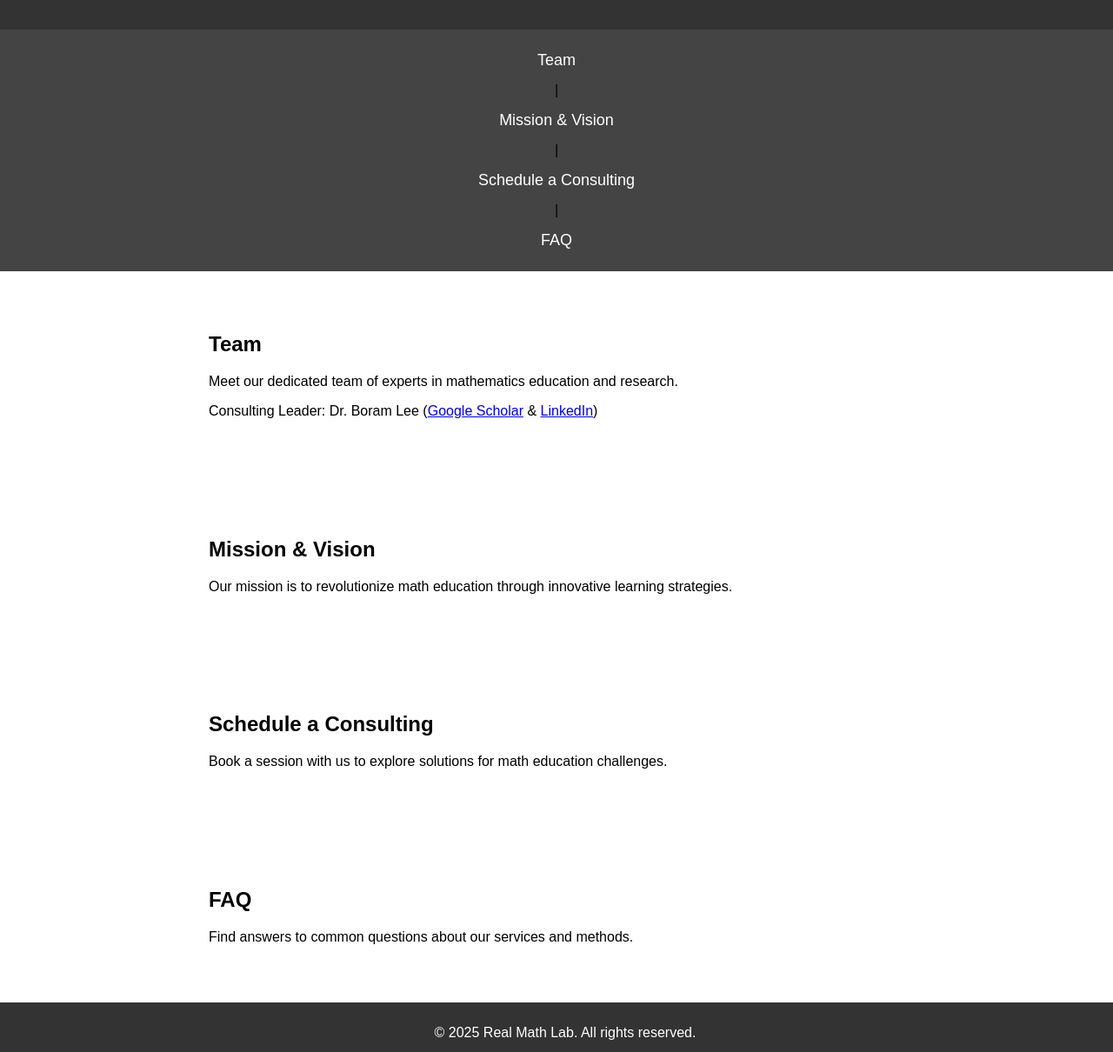
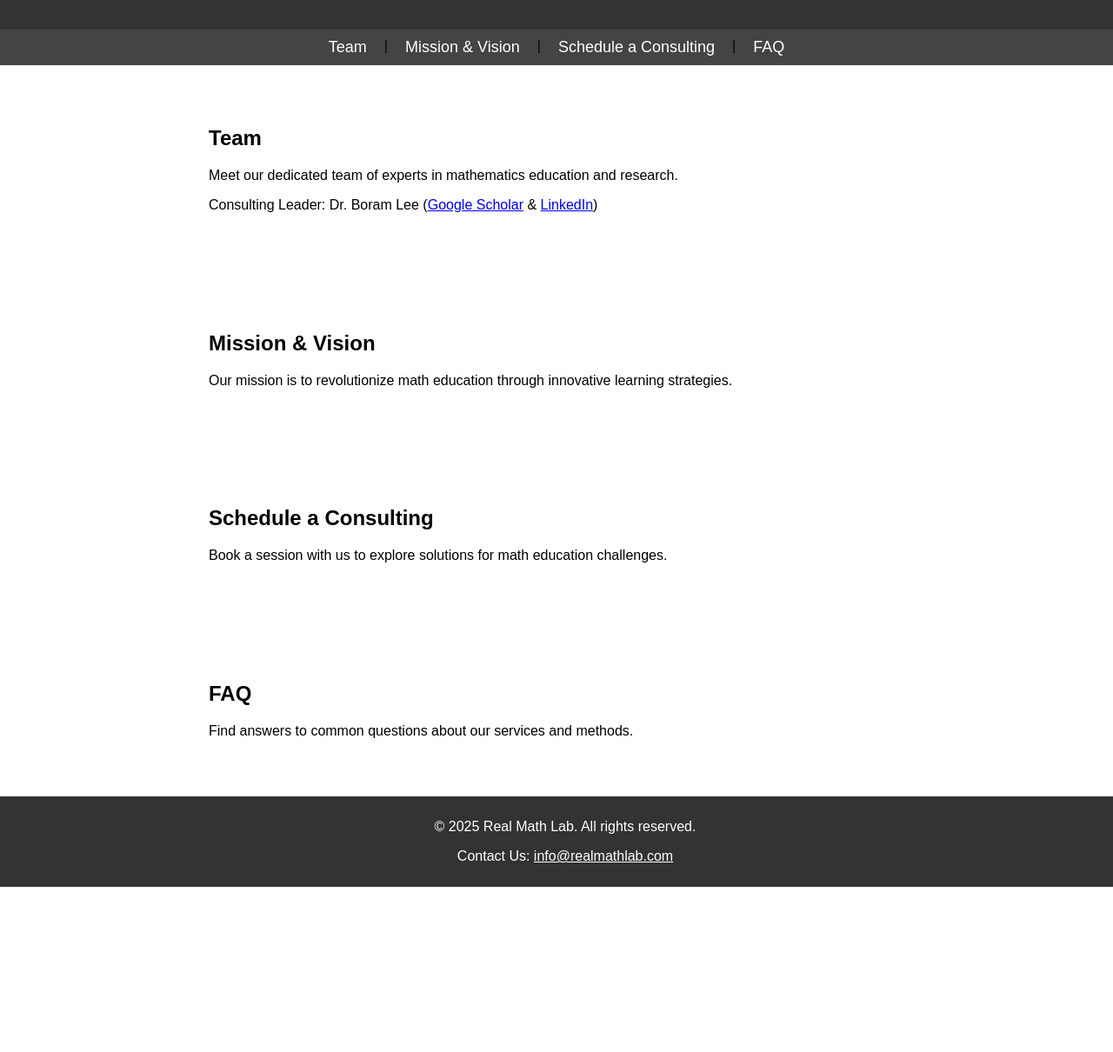
Before and after one commit to RealMathLab/realmathlab.com, a plain HTML site: page index.html in a window 1280 px wide. Shown: the part 76-1286 px from the top of the page at 87% size. After the commit the page ends 1096 px from the top, so only its background shows below. Drawn offline with Linux system fonts and the light colour scheme.

Commit message:
Update index.html

```diff
--- a/index.html
+++ b/index.html
@@ -9,12 +9,12 @@
         header { background: #333; color: white; padding: 15px; text-align: center; position: relative; }
         .lang-toggle { position: absolute; top: 15px; right: 20px; }
         .lang-toggle button { background: #fff; border: 1px solid #ccc; padding: 5px 10px; cursor: pointer; }
-        nav { background: #444; padding: 10px; text-align: center; }
-        nav a { color: white; text-decoration: none; margin: 15px; font-size: 18px; display: inline-block; }
+        nav { background: #444; padding: 10px; text-align: center; display: flex; justify-content: center; gap: 20px; }
+        nav a { color: white; text-decoration: none; font-size: 18px; }
         section { padding: 50px; max-width: 800px; margin: auto; }
         footer { background: #333; color: white; text-align: center; padding: 10px; position: relative; bottom: 0; width: 100%; }
         .ko { display: none; }
-         footer a { color: white; text-decoration: none; }
+         footer a { color: white; text-decoration: underline; }
     </style>
    <script>
         function toggleLanguage(lang) {
```
